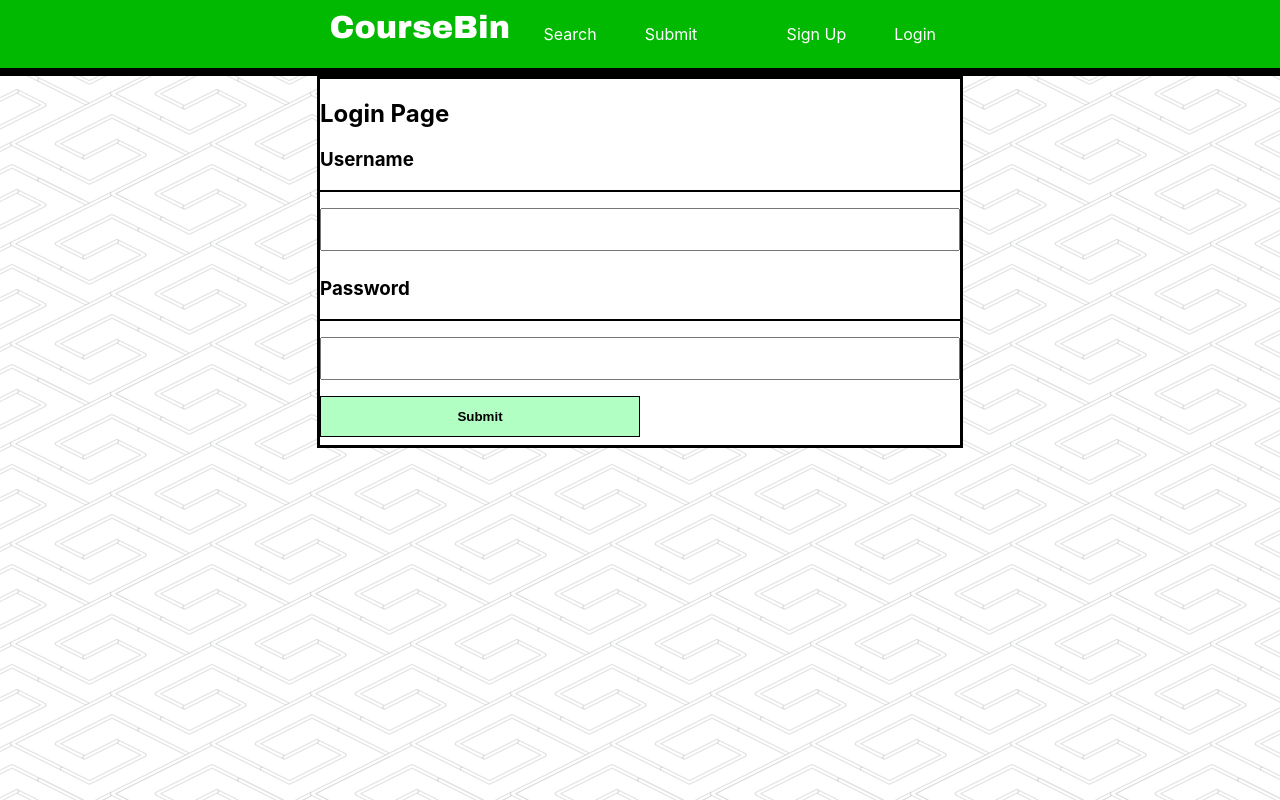
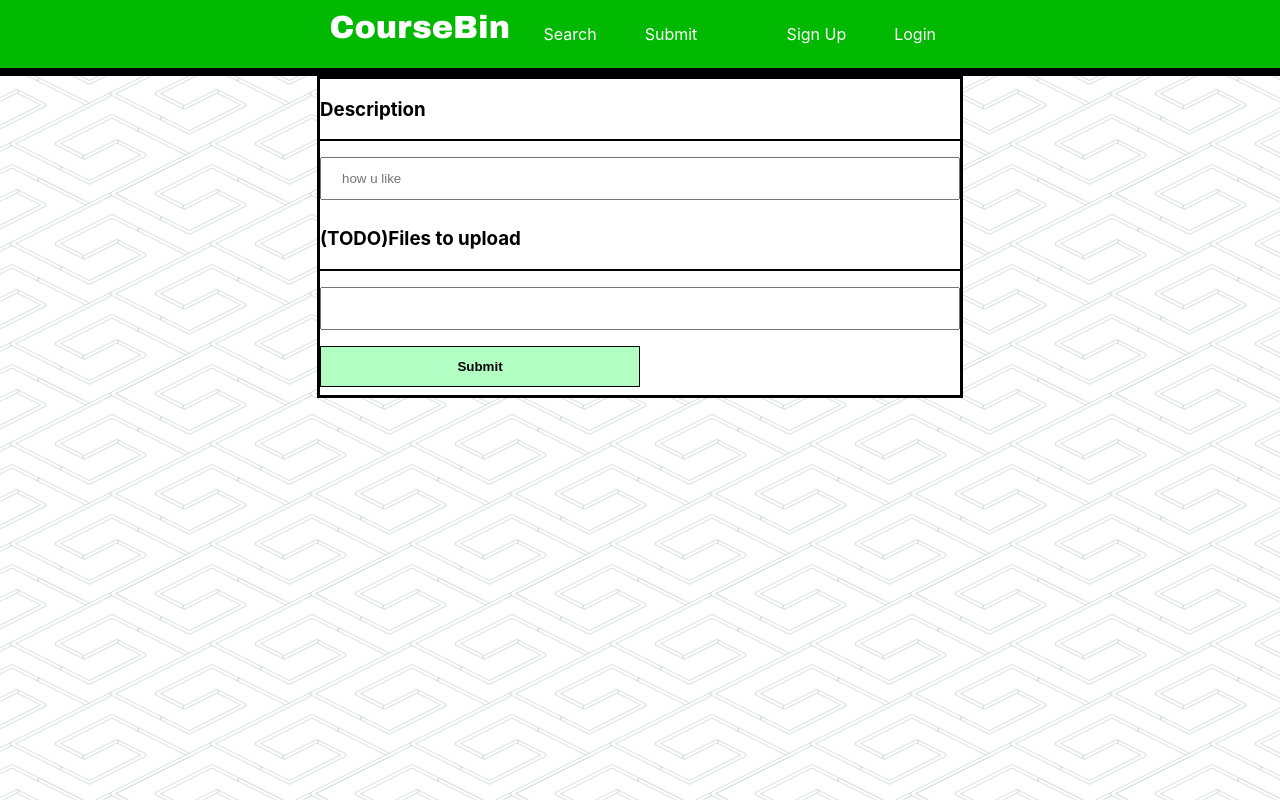
Before and after one commit to Thomas-McKanna/CourseBin, a React (Create React App) app in the folder frontend/: page /submit in a window 1280 px wide. Built offline with nearby package versions, Linux system fonts and the light colour scheme.

Commit message:
Add basic layout.

```diff
--- a/frontend/src/submit/submit.js
+++ b/frontend/src/submit/submit.js
@@ -44,20 +44,20 @@ class Submit extends React.Component {
     }
 
     render() {
+
         console.log(this.state.test)
         return (
             <div>
-                <h2>Login Page</h2>
                 <form onSubmit={this.handleSubmit}>
                     <FormField
                         input
-                        label="Username"
-                        placeholder=""
+                        label='Description'
+                        placeholder="how u like"
                         css_class="input"
                         handleFunc={this.handleUsernameChange}/>
                     <FormField
                         input
-                        label="Password"
+                        label="(TODO)Files to upload"
                         placeholder=""
                         css_class="input"
                         handleFunc={this.handlePasswordChange}/>
@@ -66,6 +66,7 @@ class Submit extends React.Component {
                         handleFunc={this.handleSubmit}/>
                 </form>
             </div>
+
         );
     }
 }
```
